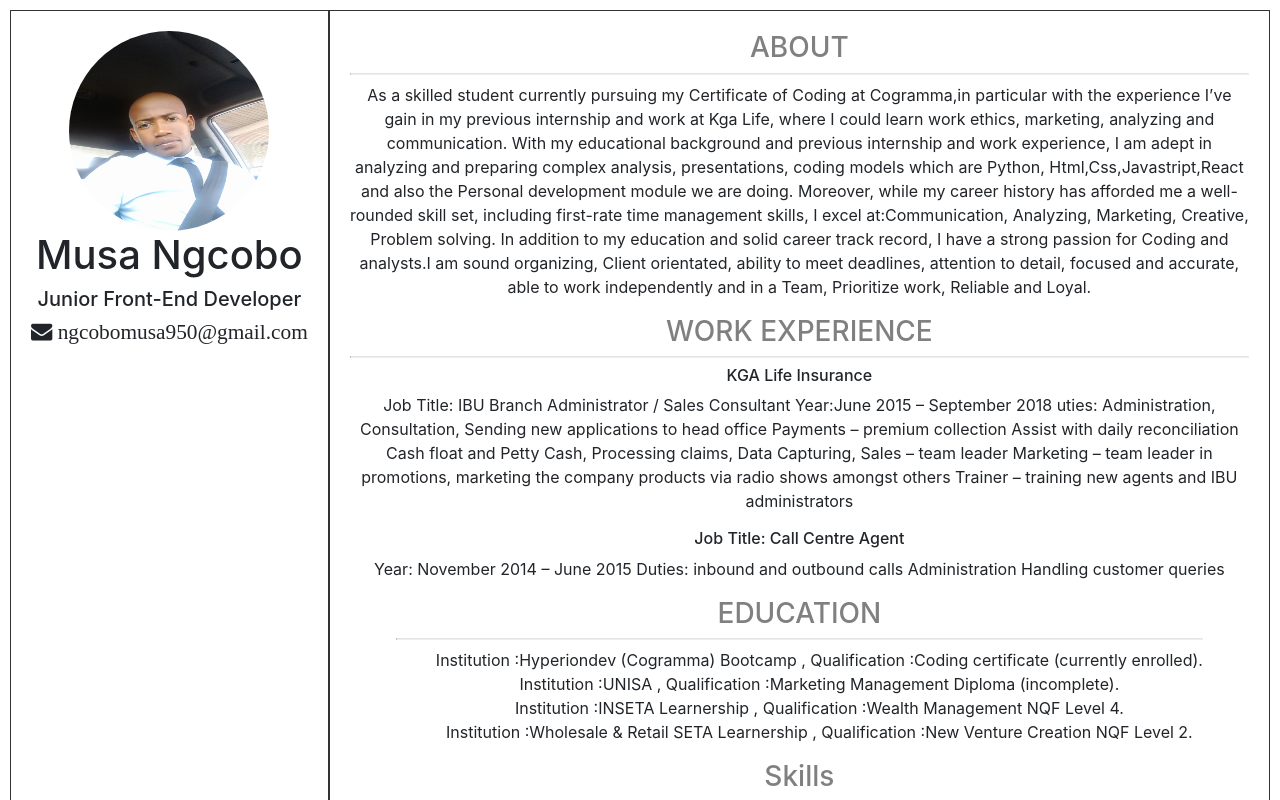
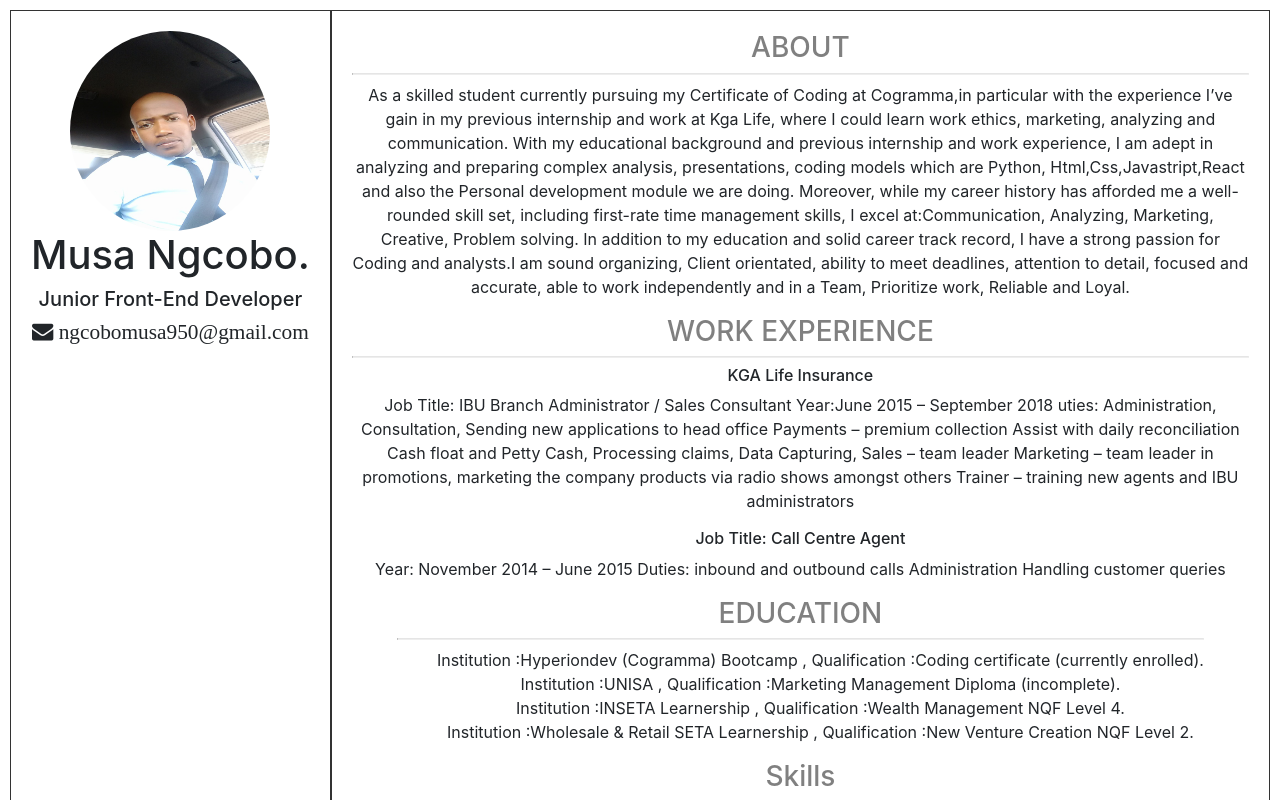
Before and after one commit to Ngcobo950/Online, a React (Create React App) app: page / in a window 1280 px wide. Shown: the top 800 px of the page. Built offline with nearby package versions, Linux system fonts and the light colour scheme; the HTML template or start-up script is replaced by a standard one.

Commit message:
Update App.js

```diff
--- a/src/App.js
+++ b/src/App.js
@@ -16,7 +16,7 @@ const App = props => {
         <div className="profileImg" id="center">
           <img alt="Musa" src={Musa} width="200" id="musa"/>
           <div>
-            <h1 className="text-center">Musa Ngcobo</h1>
+            <h1 className="text-center">Musa Ngcobo.</h1>
             <h5 className="text-center">Junior Front-End Developer</h5>
             <ul className="list-unstyled">
               <li className="fa fa-lg fa-envelope "> ngcobomusa950@gmail.com</li><br/>
```
